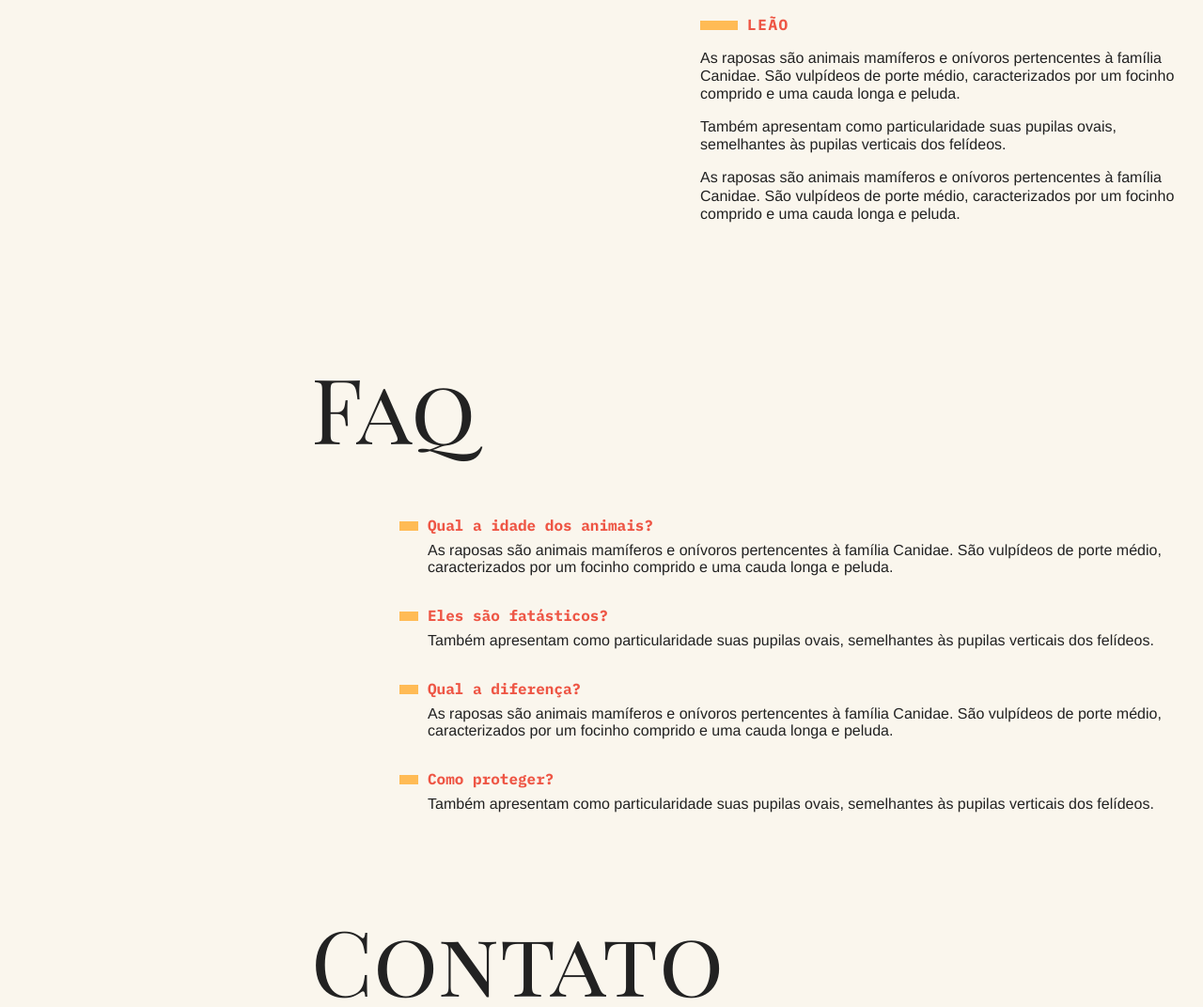
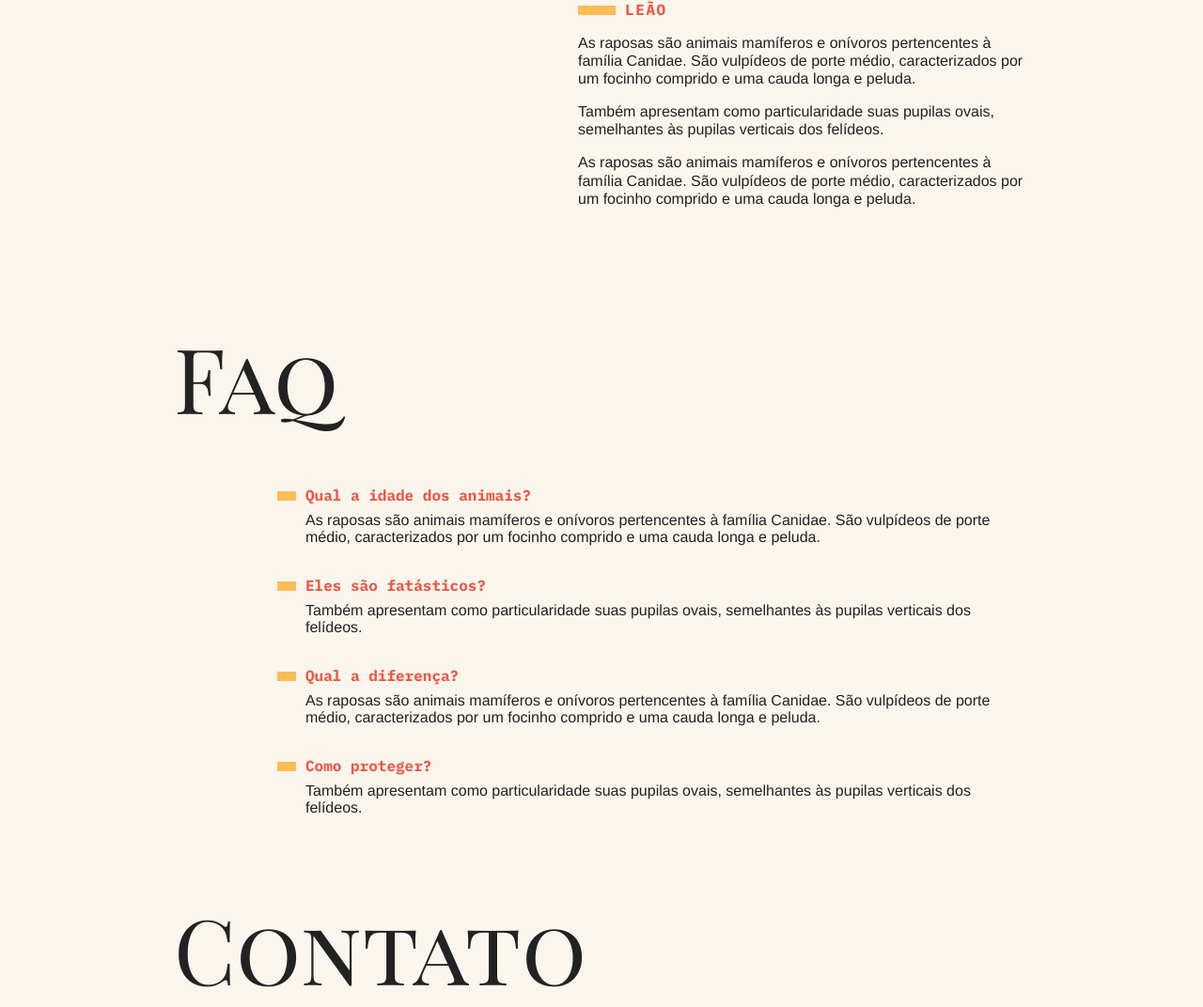
Before and after one commit to nosferavic/animaisFantasticos, a plain HTML site: page index.html in a window 1280 px wide. Shown: the part 1708-2780 px from the top of the page at 94% size. Drawn offline with Linux system fonts and the light colour scheme.

Commit message:
gridSection

```diff
--- a/css/style.css
+++ b/css/style.css
@@ -64,7 +64,7 @@ body {
 }
 
 .grid-section {
-  grid-column: 3 / 5;
+  grid-column: 2 / 4;
   width: 100%;
   padding: 10px;
   display: grid;
@@ -78,7 +78,7 @@ body {
   font-size: 6rem;
   line-height: 1;
   font-weight: 400;
-  margin: 1rem;
+  margin-bottom: 1rem;
   grid-column: 1/4;
 }
 
```
